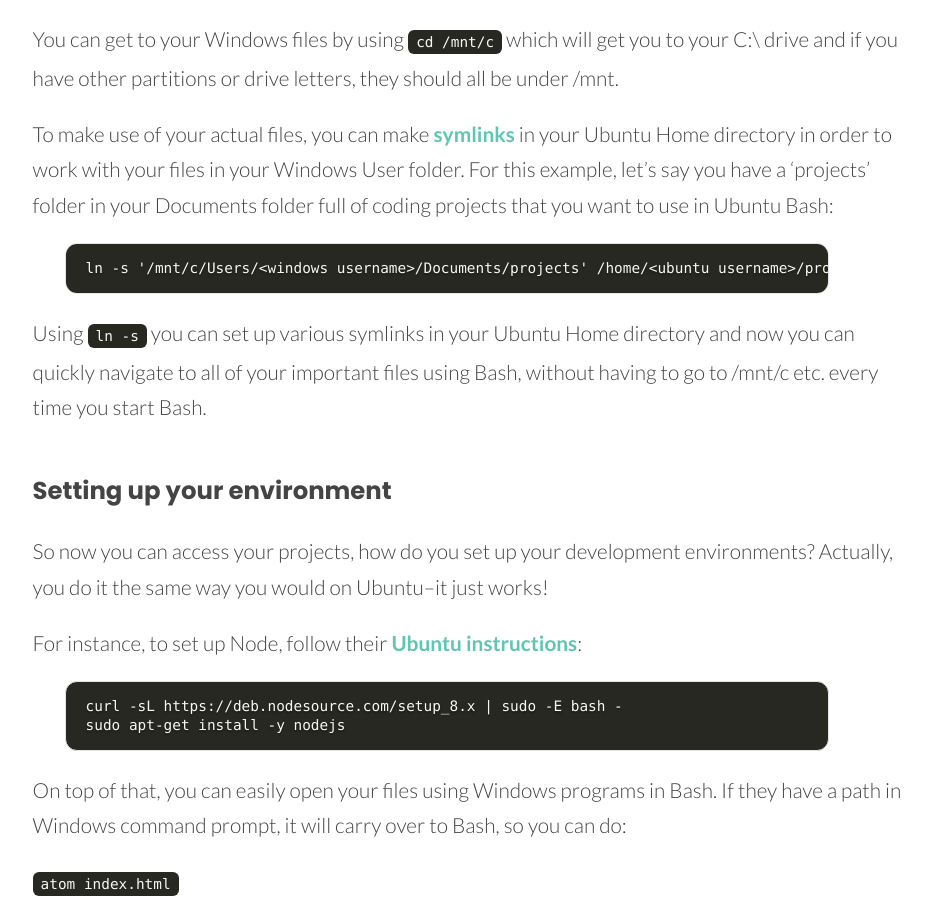
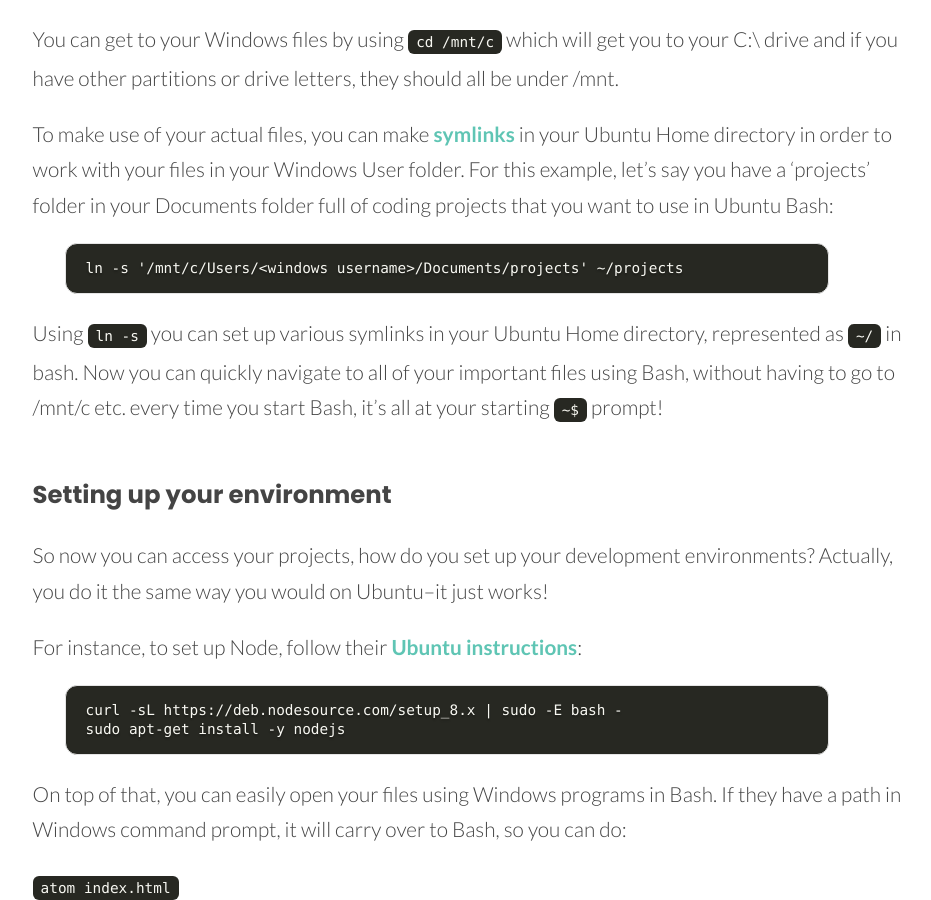
Before and after one commit to dapierce/dapierce.github.io-archive, a Jekyll site: the page built from _posts/2017-09-02-windows-10-a-linux-dev-environment.md, in a window 1280 px wide and 900 px high, scrolled down 1920 px. Shown: the whole window, without its empty margins (165-1096 px from the left). Built offline with Jekyll 4.4.1, drawn with Linux system fonts in a browser that asks for light colours; nearby versions of some CDN libraries; emoji names are drawn with the system emoji font.

Commit message:
improvement to blog post

````diff
--- a/_posts/2017-09-02-windows-10-a-linux-dev-environment.md
+++ b/_posts/2017-09-02-windows-10-a-linux-dev-environment.md
@@ -30,10 +30,10 @@ You can get to your Windows files by using `cd /mnt/c` which will get you to you
 To make use of your actual files, you can make [symlinks](https://en.wikipedia.org/wiki/Symbolic_link#POSIX_and_Unix-like_operating_systems) in your Ubuntu Home directory in order to work with your files in your Windows User folder. For this example, let's say you have a 'projects' folder in your Documents folder full of coding projects that you want to use in Ubuntu Bash:
 
 ```
-ln -s '/mnt/c/Users/<windows username>/Documents/projects' /home/<ubuntu username>/projects
+ln -s '/mnt/c/Users/<windows username>/Documents/projects' ~/projects
 ```
 
-Using `ln -s` you can set up various symlinks in your Ubuntu Home directory and now you can quickly navigate to all of your important files using Bash, without having to go to /mnt/c etc. every time you start Bash.
+Using `ln -s` you can set up various symlinks in your Ubuntu Home directory, represented as `~/` in bash. Now you can quickly navigate to all of your important files using Bash, without having to go to /mnt/c etc. every time you start Bash, it's all at your starting `~$` prompt!
 
 ### Setting up your environment
 
````
